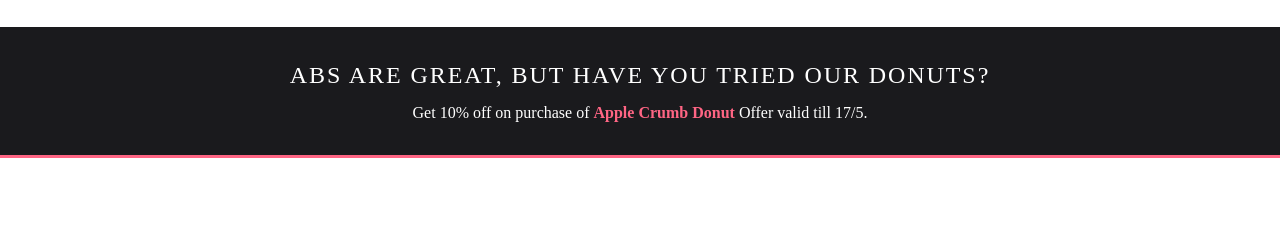
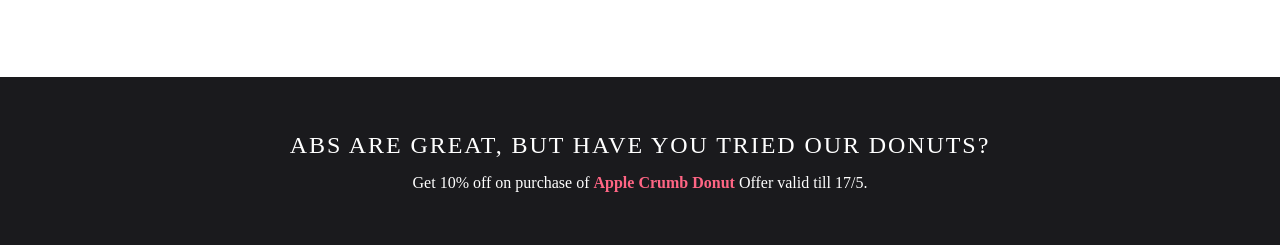
Before and after one commit to bsanket16/donut-shop-app, a website: page index.html in a window 1280 px wide. Shown: the part 1842-2087 px from the top of the page. Before the commit the page ends 2000 px from the top, so only its background shows below. Drawn offline with nearby package versions, Linux system fonts and the light colour scheme.

Commit message:
padding added to sub-head

```diff
--- a/css/mediaq.css
+++ b/css/mediaq.css
@@ -297,8 +297,11 @@ max-height: 100%;
     font-size: 1rem;
 }
 .sub_head{
-    padding-top: 30px;
-    padding-bottom: 30px;
+    padding-top: 50px;
+    padding-bottom: 50px;
+}
+.filter{
+    margin-bottom: 0px;
 }
 }
 /* Medium devices (tablets, 768px and up) The navbar toggle appears at this breakpoint */
```
